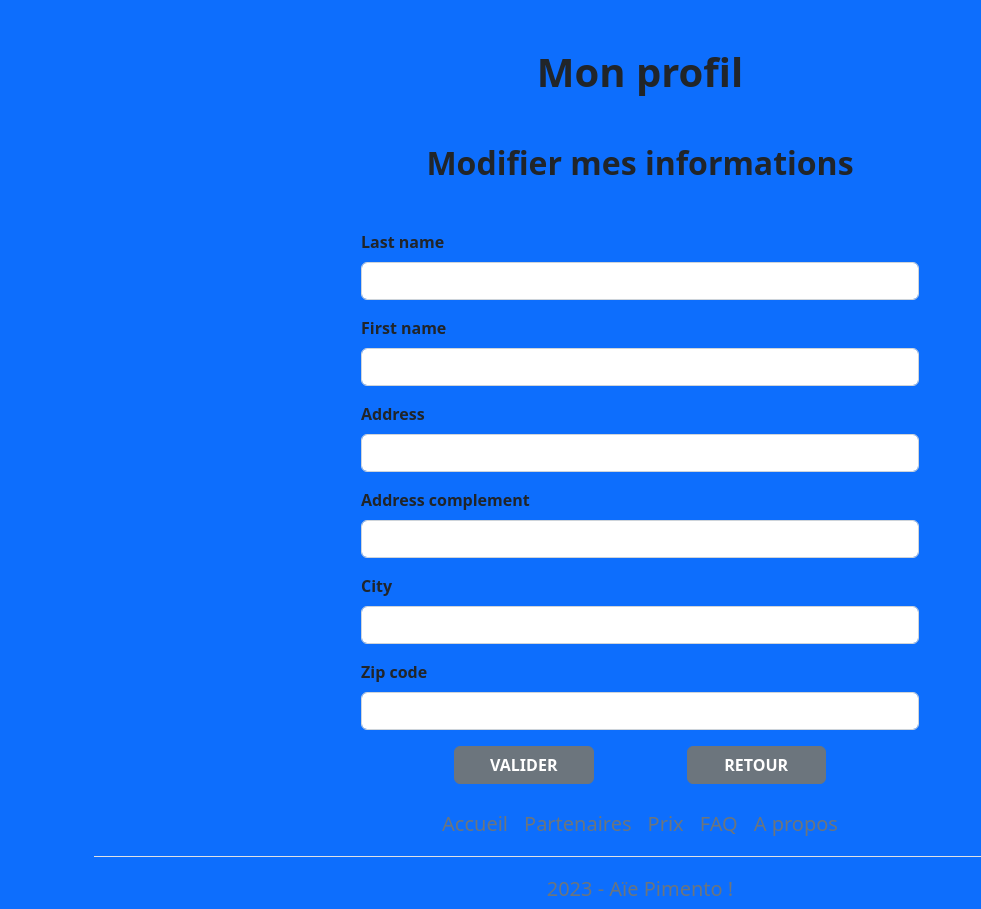
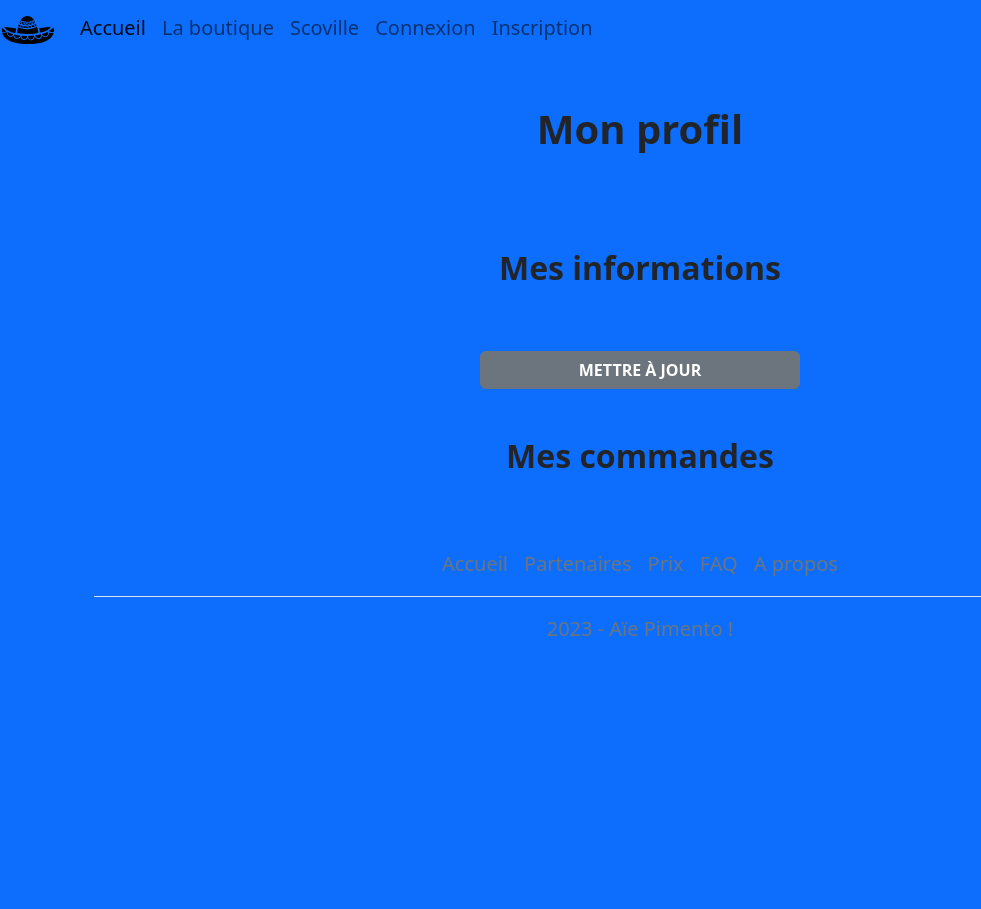
Before and after one commit to jaalazard/laBodega, a Symfony app: template templates/user/profile.html.twig in a window 1280 px wide. Shown: the whole page, without its empty margins (0-981 px from the left). After the commit the page ends 636 px from the top, so only its background shows below. Run offline with Twig, Linux system fonts and the light colour scheme; the template is opened without the code that fills it, so the values that code supplies are empty; form fields are guessed from the names that the template uses; some libraries are stand-ins or nearby versions.

Commit message:
profil++

```diff
--- a/src/Form/UserType.php
+++ b/src/Form/UserType.php
@@ -32,6 +32,7 @@ class UserType extends AbstractType
                     'class' => 'border-2 border-secondary',
                 ]])
             ->add('addressComplement', TextType::class, [
+                'required' => false,
                 'label' => 'Complément',
                 'attr' => [
                     'class' => 'border-2 border-secondary',
--- a/templates/components/_navbar.html.twig
+++ b/templates/components/_navbar.html.twig
@@ -16,13 +16,12 @@
 						<a class="nav-item nav-link" href="{{ path('register') }}"><span class="h5">Inscription</span></a>
 					{% endif %}
         {% if (is_granted('ROLE_ADMIN')) %}
-					<a class="nav-item">
 						<a class="nav-item nav-link" href="{{ path('admin_index') }}"><span class="h5">Admin</span></a>
-					</a>
           {% endif %}
-          <a class="nav-item">
+                {% if app.user %}
 						<a class="nav-item nav-link" href="{{ path('cart_index') }}"><span class="h5">Mon panier {{ include('icons/cart.svg') }}</span></a>
-					</a>
+          {% endif %}
+
     </div>
   </div>
 </nav>
--- a/templates/user/_form.html.twig
+++ b/templates/user/_form.html.twig
@@ -25,7 +25,7 @@
 	</div>
 	<div class="text-center d-flex justify-content-evenly ">
 		<button class="btn btn-secondary w-25 w-md-25 fw-bold text-uppercase border-1 border-secondary">Valider</button>
-		<a href="{{ path('admin_pimento_index')}}" class="btn btn-secondary w-25 w-md-25 fw-bold text-uppercase border-1 border-secondary">Retour</a>
+		<a href="{{ path('user_profile', {'id': app.user.id })}}" class="btn btn-secondary w-25 w-md-25 fw-bold text-uppercase border-1 border-secondary">Retour</a>
 	</div>
 	{{ form_end(form) }}
 </div>
--- a/templates/user/profile.html.twig
+++ b/templates/user/profile.html.twig
@@ -1,25 +1,36 @@
 {% extends 'base.html.twig' %}
 
-{% block title %}Profil de l'utilisateur
+{% block title %}Editer mon profil
 {% endblock %}
 
 {% block stylesheets %}
 	{{ parent()}}
 {% endblock %}
 
+{% block body %}
+	<div class="container-fluid">
+		<div class="row">
 
-{% block navbar %}
-{% endblock %}
+			<h1 class="fw-bolder text-center my-5 text-dark">Mon profil</h1>
+			<h2 class="fw-bolder text-center my-5 text-dark">Mes informations</h2>
+			<ul class="text-center fw-bold text-dark list-unstyled">
+				<li>{{ user.firstName }}</li>
+				<li>{{ user.lastName }}</li>
+				<li>{{ user.address }}</li>
+				<li>{{ user.addressComplement }}</li>
+				<li>{{ user.city }}</li>
+				<li>{{ user.zipCode }}</li>
+			</ul>
+			<a href="{{ path('user_profile_edit', {'id': app.user.id })}}" class="btn btn-secondary w-25 w-md-25 mx-auto fw-bold text-uppercase border-1 border-secondary">Mettre à jour</a>
 
-{% block body %}
+		</div>
+		<div class="row">
+					<h2 class="fw-bolder text-center my-5 text-dark">Mes commandes</h2>
 
-	<h1 class="fw-bolder text-center my-5">Mon profil</h1>
-    	<h2 class="fw-bolder text-center my-5">Modifier mes informations</h2>
-
+		</div>
+	</div>
 
 	<section class="container">
-			<div class="d-flex justify-content-end position-relative">
-							{{ include('user/_form.html.twig') }}
-			</div>
+		<div class="d-flex justify-content-end position-relative"></div>
 
-{% endblock %}
+	{% endblock %}
```
Also changed, not shown: src/Controller/CartController.php (+15 -3 lines), src/Controller/UserController.php (+11 -1 lines), templates/delivery/index.html.twig (+6 -6 lines), templates/user/edit.html.twig (added, +22 -0 lines).
